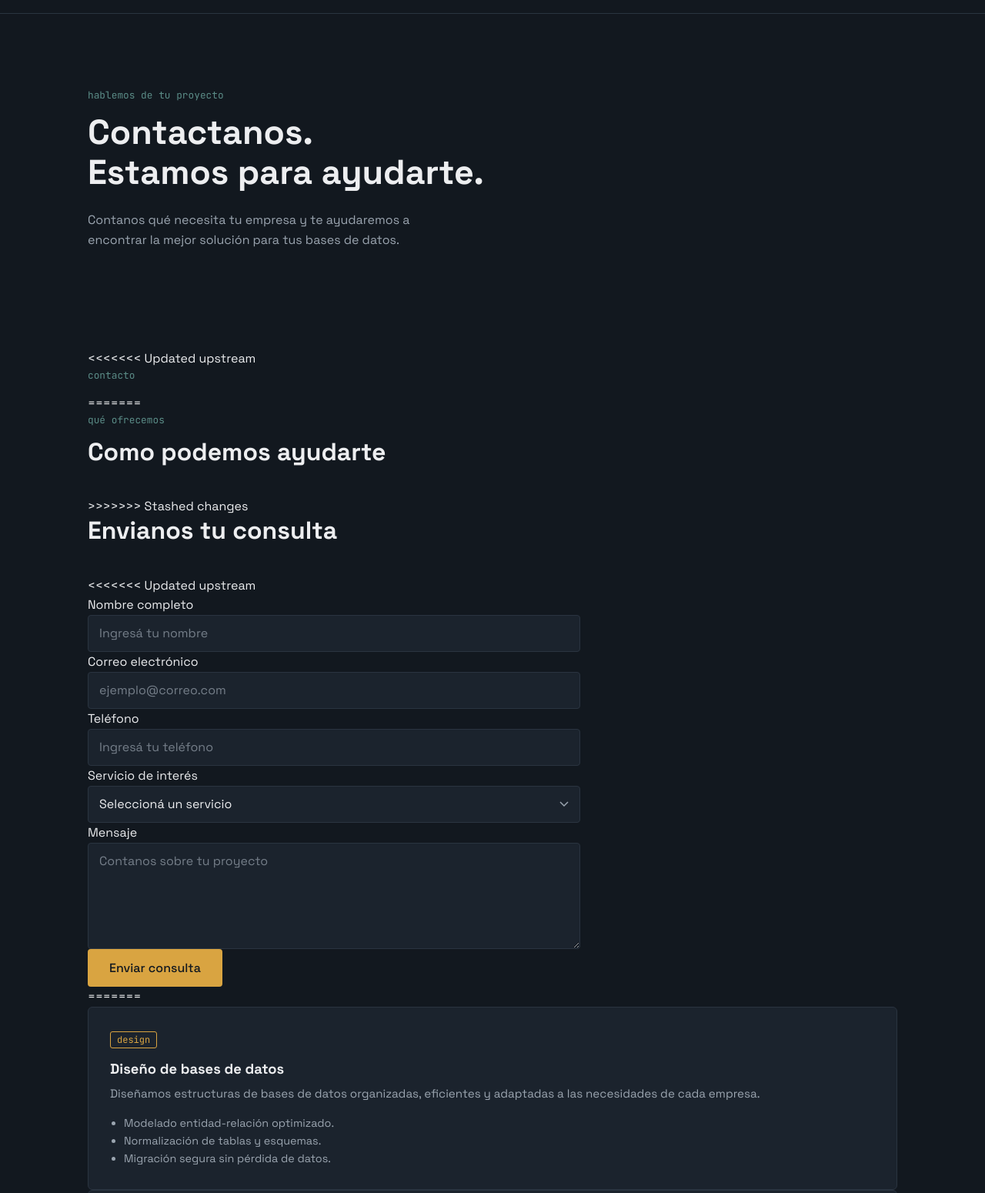
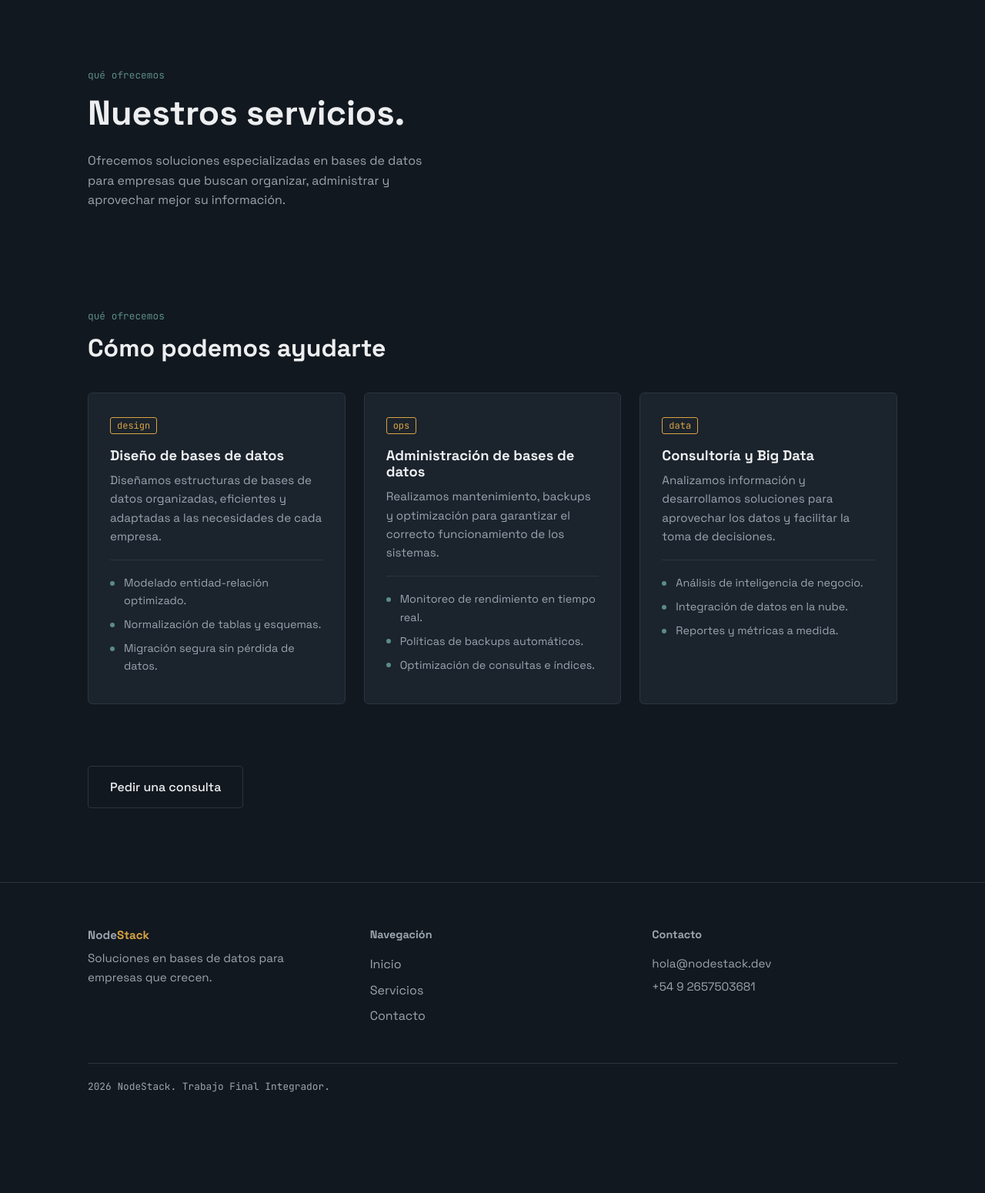
Before and after one commit to TFweb12026/Trabajo_Integrador_Final_-Web1_MarchizoneNestor_GonzalezVeronica, a plain HTML site: page servicios.html in a window 1280 px wide. Shown: the part 82-1632 px from the top of the page at 77% size. After the commit the page ends 1528 px from the top, so only its background shows below. Drawn offline with Linux system fonts and the light colour scheme.

Commit message:
Corrijo conflicto y limpio archivo

````diff
--- a/servicios.html
+++ b/servicios.html
@@ -1,16 +1,13 @@
+
 <!DOCTYPE html>
 <html lang="es">
 <head>
     <meta charset="UTF-8">
     <meta name="viewport" content="width=device-width, initial-scale=1.0">
-<<<<<<< Updated upstream
 
-  <title>Contacto — NodeStack</title>
-
-=======
     <title>Servicios — NodeStack</title>
     <link rel="icon" href="data:,">
->>>>>>> Stashed changes
+
     <link rel="preconnect" href="https://fonts.googleapis.com">
     <link rel="preconnect" href="https://fonts.gstatic.com" crossorigin>
 
@@ -29,8 +26,8 @@
             <nav class="main-nav">
                 <ul>
                     <li><a href="index.html">Inicio</a></li>
-          <li><a href="servicios.html">Servicios</a></li>
-          <li><a href="contacto.html" class="active">Contacto</a></li>
+                    <li><a href="servicios.html" class="active">Servicios</a></li>
+                    <li><a href="contacto.html">Contacto</a></li>
                 </ul>
             </nav>
 
@@ -42,13 +39,14 @@
         <section class="hero">
             <div class="container">
 
-        <p class="eyebrow">hablemos de tu proyecto</p>
+                <p class="eyebrow">qué ofrecemos</p>
 
-        <h1>Contactanos.<br>Estamos para ayudarte.</h1>
+                <h1>Nuestros servicios.</h1>
 
                 <p class="hero-desc">
-          Contanos qué necesita tu empresa y te ayudaremos a encontrar
-          la mejor solución para tus bases de datos.
+                    Ofrecemos soluciones especializadas en bases de datos
+                    para empresas que buscan organizar, administrar y
+                    aprovechar mejor su información.
                 </p>
 
             </div>
@@ -57,125 +55,76 @@
         <section class="services-teaser">
             <div class="container">
 
-<<<<<<< Updated upstream
-        <p class="eyebrow">contacto</p>
-=======
                 <p class="eyebrow">qué ofrecemos</p>
-        <h2>Como podemos ayudarte</h2>
->>>>>>> Stashed changes
 
-        <h2>Envianos tu consulta</h2>
+                <h2>Cómo podemos ayudarte</h2>
 
-<<<<<<< Updated upstream
-        <form id="contact-form">
+                <div class="services-row">
 
-          <p>
-            <label for="nombre">Nombre completo</label><br>
-            <input
-              type="text"
-              id="nombre"
-              name="nombre"
-              placeholder="Ingresá tu nombre"
-              required
-            >
-          </p>
+                    <article class="service-card">
 
-          <p>
-            <label for="email">Correo electrónico</label><br>
-            <input
-              type="email"
-              id="email"
-              name="email"
-              placeholder="ejemplo@correo.com"
-              required
-            >
-          </p>
+                        <span class="service-tag">design</span>
 
-          <p>
-            <label for="telefono">Teléfono</label><br>
-            <input
-              type="tel"
-              id="telefono"
-              name="telefono"
-              placeholder="Ingresá tu teléfono"
-              required
-            >
-          </p>
+                        <h3>Diseño de bases de datos</h3>
 
-          <p>
-            <label for="servicio">Servicio de interés</label><br>
-            <select id="servicio" name="servicio" required>
-              <option value="">Seleccioná un servicio</option>
-              <option value="diseno">Diseño de bases de datos</option>
-              <option value="administracion">Administración de bases de datos</option>
-              <option value="consultoria">Consultoría y Big Data</option>
-              <option value="otro">Otro</option>
-            </select>
-          </p>
-
-          <p>
-            <label for="mensaje">Mensaje</label><br>
-            <textarea
-              id="mensaje"
-              name="mensaje"
-              rows="5"
-              placeholder="Contanos sobre tu proyecto"
-              required
-            ></textarea>
-          </p>
-
-          <button type="submit" class="btn-primary">
-            Enviar consulta
-          </button>
-
-        </form>
-=======
-          <article class="service-card">
-            <span class="service-tag">design</span>
-            <h3>Diseño de bases de datos</h3>
                         <p>
                             Diseñamos estructuras de bases de datos organizadas,
                             eficientes y adaptadas a las necesidades de cada empresa.
                         </p>
-            <ul style="margin-top: 14px; color: var(--text-muted); font-size: 0.9rem; padding-left: 18px; list-style: disc;">
+
+                        <ul class="service-list">
                             <li>Modelado entidad-relación optimizado.</li>
                             <li>Normalización de tablas y esquemas.</li>
                             <li>Migración segura sin pérdida de datos.</li>
                         </ul>
+
                     </article>
 
                     <article class="service-card">
+
                         <span class="service-tag">ops</span>
+
                         <h3>Administración de bases de datos</h3>
+
                         <p>
                             Realizamos mantenimiento, backups y optimización para
                             garantizar el correcto funcionamiento de los sistemas.
                         </p>
-            <ul style="margin-top: 14px; color: var(--text-muted); font-size: 0.9rem; padding-left: 18px; list-style: disc;">
+
+                        <ul class="service-list">
                             <li>Monitoreo de rendimiento en tiempo real.</li>
                             <li>Políticas de backups automáticos.</li>
                             <li>Optimización de consultas e índices.</li>
                         </ul>
+
                     </article>
 
                     <article class="service-card">
+
                         <span class="service-tag">data</span>
+
                         <h3>Consultoría y Big Data</h3>
+
                         <p>
                             Analizamos información y desarrollamos soluciones para
                             aprovechar los datos y facilitar la toma de decisiones.
                         </p>
-            <ul style="margin-top: 14px; color: var(--text-muted); font-size: 0.9rem; padding-left: 18px; list-style: disc;">
+
+                        <ul class="service-list">
                             <li>Análisis de inteligencia de negocio.</li>
                             <li>Integración de datos en la nube.</li>
                             <li>Reportes y métricas a medida.</li>
                         </ul>
+
                     </article>
 
                 </div>
+
                 <div style="margin-top: 40px;">
-      <a href="contacto.html" class="btn-secondary">Pedir una consulta</a>
->>>>>>> Stashed changes
+                    <a href="contacto.html" class="btn-secondary">
+                        Pedir una consulta
+                    </a>
+                </div>
 
             </div>
         </section>
@@ -208,10 +157,11 @@
         </div>
 
         <div class="container">
-      <p class="footer-meta">2026 NodeStack. Trabajo Final Integrador.</p>
+            <p class="footer-meta">
+                2026 NodeStack. Trabajo Final Integrador.
+            </p>
         </div>
     </footer>
 
 </body>
 </html>
-```
````
Lines whose indentation alone changed are shown as unchanged.
